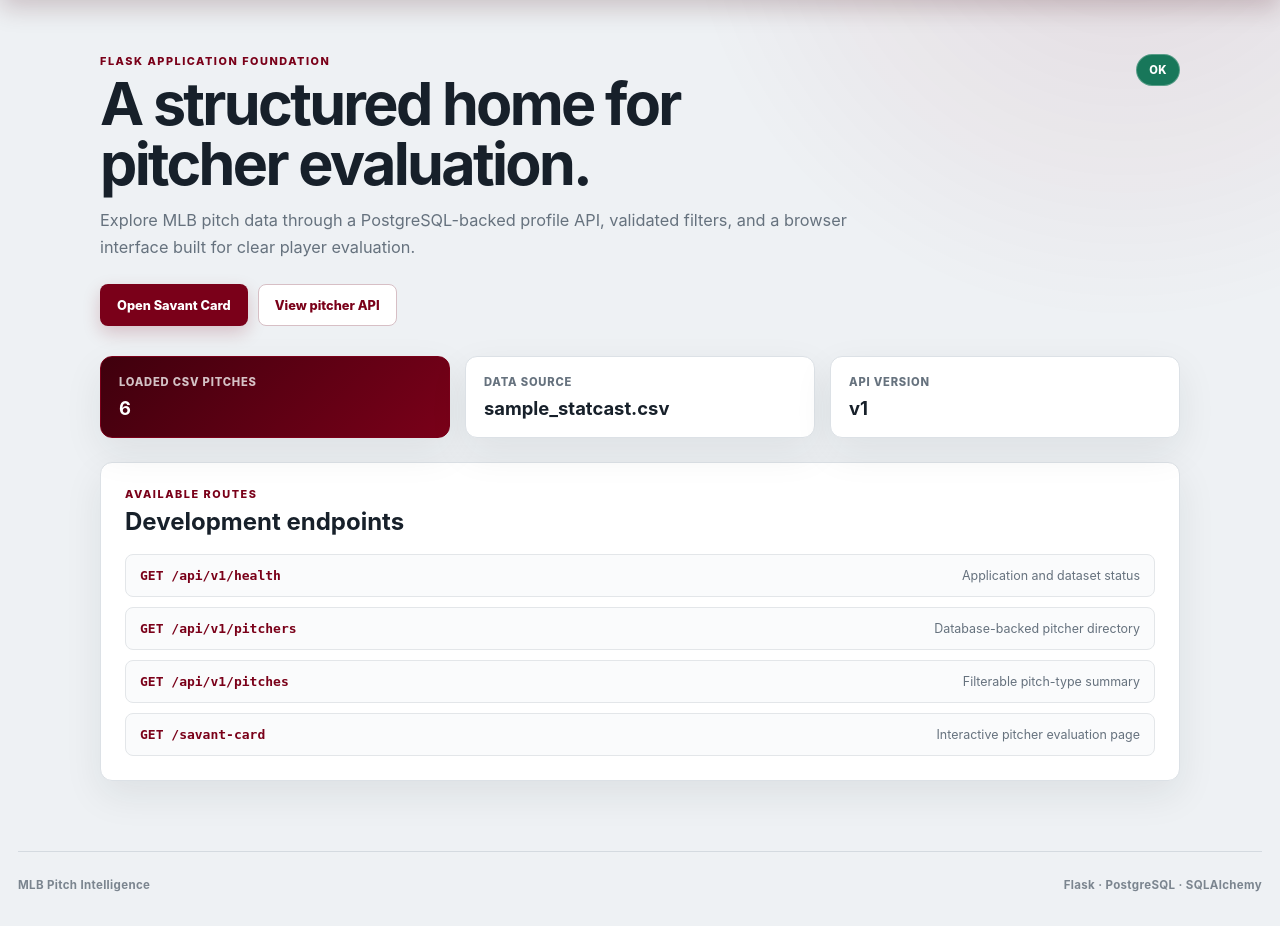
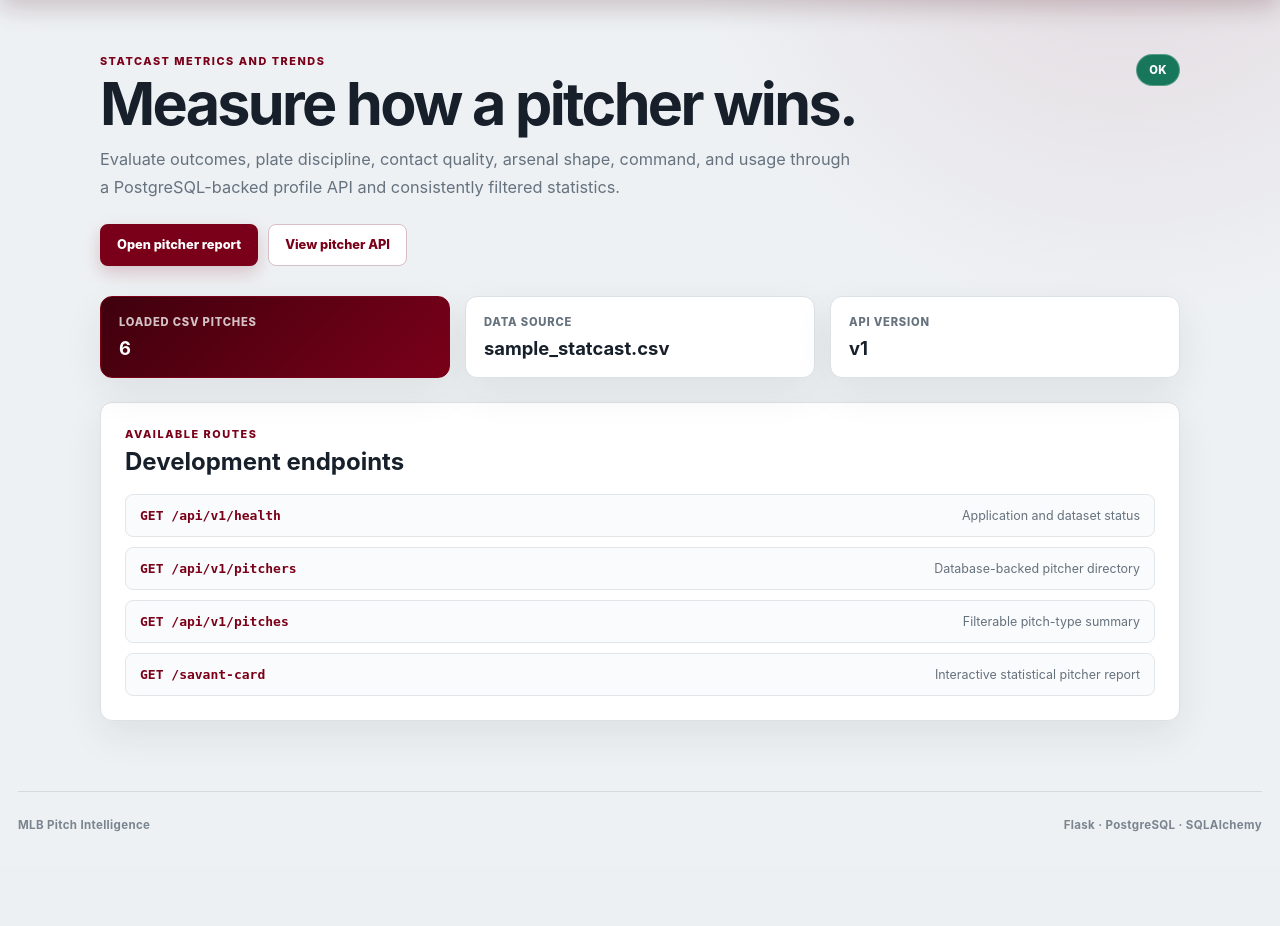
Before and after one commit to bdrisc/mlb-pitcher-dashboard-flask, a Flask app: page / in a window 1280 px wide. Shown: the part 76-1002 px from the top of the page. After the commit the page ends 908 px from the top, so only its background shows below. Run offline with Flask 3, Linux system fonts and the light colour scheme; data that the repository does not hold is empty.

Commit message:
Refocus statistical evaluation: app/templates/index.html

```diff
--- a/app/templates/index.html
+++ b/app/templates/index.html
@@ -7,14 +7,14 @@
   <main class="home-main">
     <section class="hero home-hero">
       <div>
-        <p class="eyebrow">Flask application foundation</p>
-        <h1>A structured home for pitcher evaluation.</h1>
+        <p class="eyebrow">Statcast metrics and trends</p>
+        <h1>Measure how a pitcher wins.</h1>
         <p>
-          Explore MLB pitch data through a PostgreSQL-backed profile API,
-          validated filters, and a browser interface built for clear player evaluation.
+          Evaluate outcomes, plate discipline, contact quality, arsenal shape, command, and
+          usage through a PostgreSQL-backed profile API and consistently filtered statistics.
         </p>
         <div class="hero-actions">
-          <a class="button button-primary" href="{{ url_for('main.savant_card') }}">Open Savant Card</a>
+          <a class="button button-primary" href="{{ url_for('main.savant_card') }}">Open pitcher report</a>
           <a class="button button-secondary" href="{{ url_for('api.pitchers') }}">View pitcher API</a>
         </div>
       </div>
@@ -50,7 +50,7 @@
         <a href="{{ url_for('api.health') }}"><code>GET /api/v1/health</code><span>Application and dataset status</span></a>
         <a href="{{ url_for('api.pitchers') }}"><code>GET /api/v1/pitchers</code><span>Database-backed pitcher directory</span></a>
         <a href="{{ url_for('api.pitch_summary') }}"><code>GET /api/v1/pitches</code><span>Filterable pitch-type summary</span></a>
-        <a href="{{ url_for('main.savant_card') }}"><code>GET /savant-card</code><span>Interactive pitcher evaluation page</span></a>
+        <a href="{{ url_for('main.savant_card') }}"><code>GET /savant-card</code><span>Interactive statistical pitcher report</span></a>
       </div>
     </section>
   </main>
```
